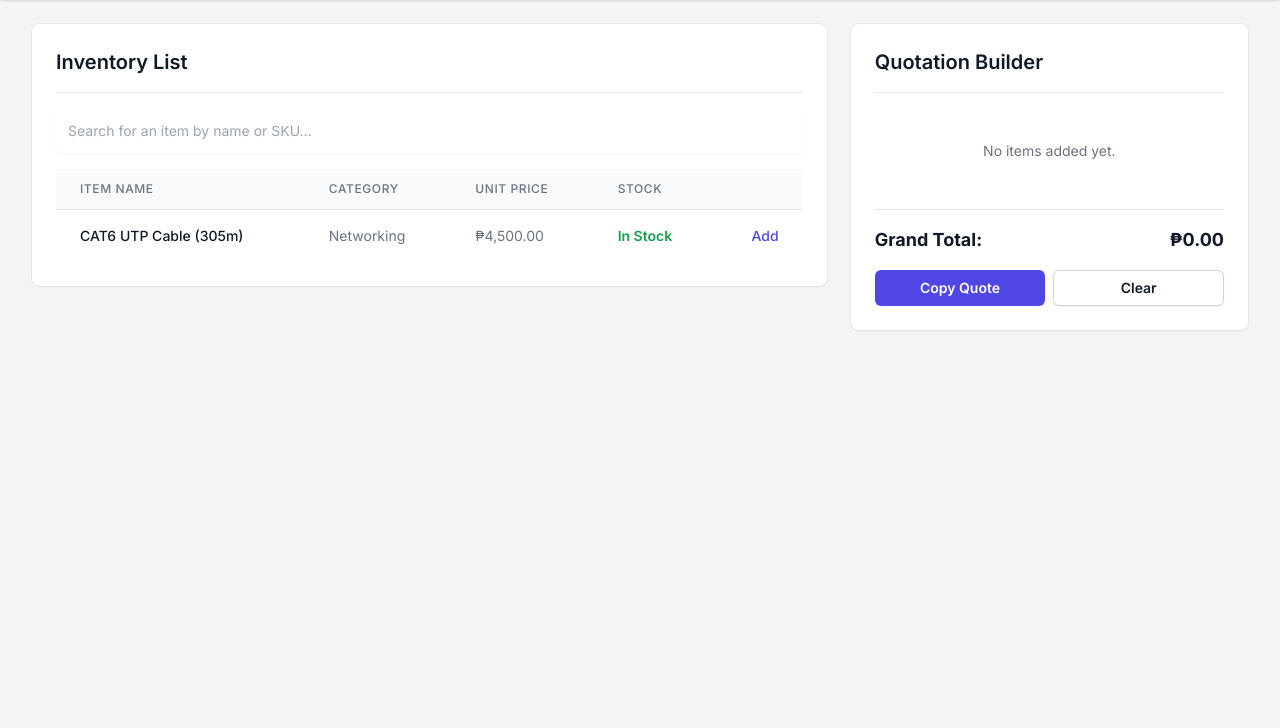
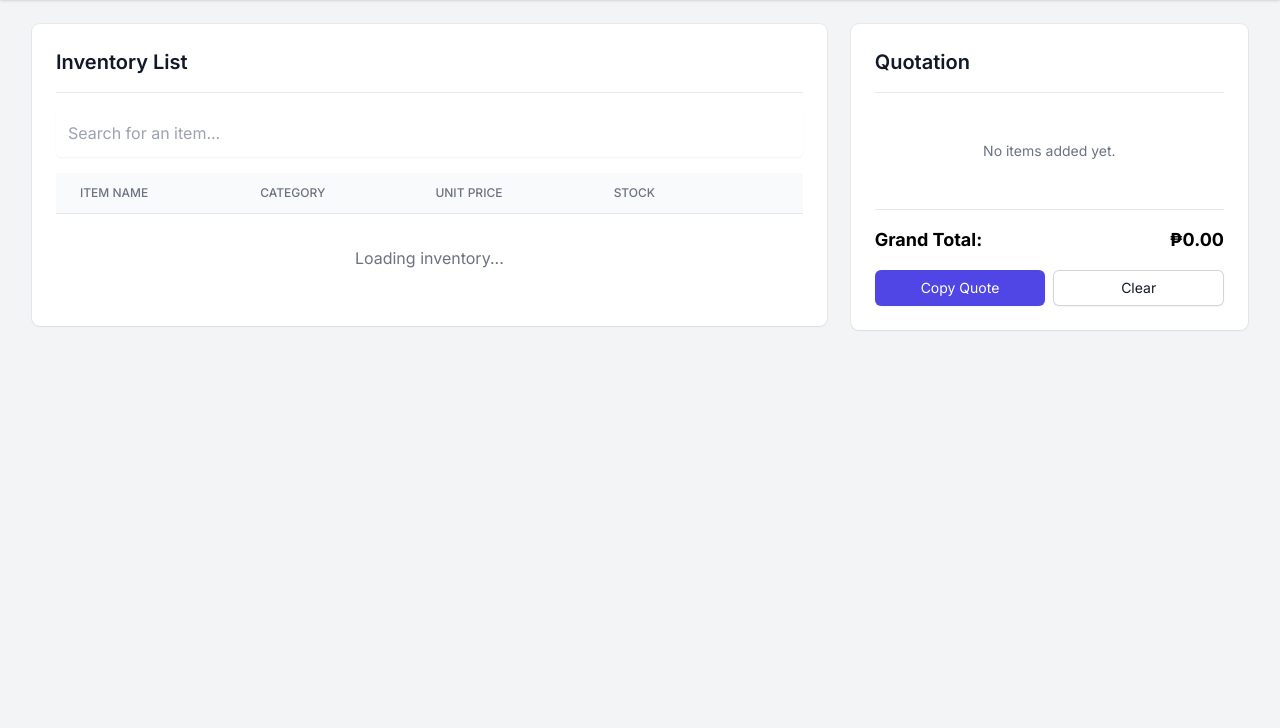
Before and after one commit to raginbananaman/capso.github.io, a plain HTML site: page inventory.html in a window 1280 px wide. Shown: the part 72-800 px from the top of the page. Drawn offline with nearby package versions, Linux system fonts and the light colour scheme; a script that the page names is missing.

Commit message:
Update inventory.html

```diff
--- a/inventory.html
+++ b/inventory.html
@@ -5,57 +5,43 @@
     <meta name="viewport" content="width=device-width, initial-scale=1.0">
     <title>Smart Inventory - CAPSo V4</title>
 
-    <!-- Tailwind CSS for styling -->
     <script src="https://cdn.tailwindcss.com"></script>
-
-    <!-- Google Font for consistency -->
     <link href="https://fonts.googleapis.com/css2?family=Inter:wght@400;500;600;700&display=swap" rel="stylesheet">
 
-    <style>
-        /* Set the default font for the page */
-        body { font-family: 'Inter', sans-serif; }
-    </style>
+    <!-- Link to the single, shared CSS file -->
+    <link rel="stylesheet" href="style.css">
 </head>
 <body class="h-full">
 
 <div class="min-h-full">
-    <!-- The shared navigation will be loaded here by navigation.js -->
+
+    <!-- The shared navigation will be loaded into this empty div -->
     <div id="nav-placeholder"></div>
 
     <main>
         <div class="mx-auto max-w-7xl py-6 sm:px-6 lg:px-8">
-            <!-- Main content grid -->
             <div class="flex flex-col lg:flex-row gap-6">
 
                 <!-- Left Column: Inventory Viewer -->
                 <div class="lg:w-2/3 space-y-6">
                     <div class="bg-white shadow-sm ring-1 ring-gray-900/5 rounded-lg p-6">
                         <h2 class="text-xl font-semibold leading-7 text-gray-900 border-b border-gray-200 pb-4 mb-4">Inventory List</h2>
-                        <input type="text" id="searchInput" placeholder="Search for an item by name or SKU..." class="block w-full rounded-md border-gray-300 shadow-sm focus:border-indigo-500 focus:ring-indigo-500 sm:text-sm p-3 mb-4">
+                        <input type="text" id="searchInput" placeholder="Search for an item..." class="block w-full rounded-md border-gray-300 shadow-sm p-3 mb-4">
 
                         <div class="overflow-x-auto">
                             <table class="min-w-full divide-y divide-gray-200">
                                 <thead class="bg-gray-50">
                                     <tr>
-                                        <th scope="col" class="px-6 py-3 text-left text-xs font-medium text-gray-500 uppercase tracking-wider">Item Name</th>
-                                        <th scope="col" class="px-6 py-3 text-left text-xs font-medium text-gray-500 uppercase tracking-wider">Category</th>
-                                        <th scope="col" class="px-6 py-3 text-left text-xs font-medium text-gray-500 uppercase tracking-wider">Unit Price</th>
-                                        <th scope="col" class="px-6 py-3 text-left text-xs font-medium text-gray-500 uppercase tracking-wider">Stock</th>
-                                        <th scope="col" class="relative px-6 py-3"><span class="sr-only">Add</span></th>
+                                        <th class="px-6 py-3 text-left text-xs font-medium text-gray-500 uppercase">Item Name</th>
+                                        <th class="px-6 py-3 text-left text-xs font-medium text-gray-500 uppercase">Category</th>
+                                        <th class="px-6 py-3 text-left text-xs font-medium text-gray-500 uppercase">Unit Price</th>
+                                        <th class="px-6 py-3 text-left text-xs font-medium text-gray-500 uppercase">Stock</th>
+                                        <th class="relative px-6 py-3"></th>
                                     </tr>
                                 </thead>
                                 <tbody id="inventory-body" class="bg-white divide-y divide-gray-200">
-                                    <!-- Example Row (to be replaced by JS) -->
-                                    <tr>
-                                        <td class="px-6 py-4 whitespace-nowrap text-sm font-medium text-gray-900">CAT6 UTP Cable (305m)</td>
-                                        <td class="px-6 py-4 whitespace-nowrap text-sm text-gray-500">Networking</td>
-                                        <td class="px-6 py-4 whitespace-nowrap text-sm text-gray-500">₱4,500.00</td>
-                                        <td class="px-6 py-4 whitespace-nowrap text-sm text-green-600 font-semibold">In Stock</td>
-                                        <td class="px-6 py-4 whitespace-nowrap text-right text-sm font-medium">
-                                            <button class="text-indigo-600 hover:text-indigo-900">Add</button>
-                                        </td>
-                                    </tr>
-                                    <!-- More items will be loaded here by JavaScript -->
+                                    <!-- JS will populate this -->
+                                    <tr><td colspan="5" class="text-center p-8 text-gray-500">Loading inventory...</td></tr>
                                 </tbody>
                             </table>
                         </div>
@@ -65,19 +51,18 @@
                 <!-- Right Column: Quotation Builder -->
                 <div class="lg:w-1/3">
                     <div class="bg-white shadow-sm ring-1 ring-gray-900/5 rounded-lg p-6">
-                        <h2 class="text-xl font-semibold leading-7 text-gray-900 border-b border-gray-200 pb-4 mb-4">Quotation Builder</h2>
+                        <h2 class="text-xl font-semibold text-gray-900 border-b pb-4 mb-4">Quotation</h2>
                         <div id="quote-body" class="space-y-3">
-                            <!-- Items added to the quote will appear here -->
                             <p class="text-sm text-gray-500 text-center py-8">No items added yet.</p>
                         </div>
-                        <div class="border-t border-gray-200 mt-4 pt-4 space-y-4">
-                            <div class="flex justify-between font-bold text-lg text-gray-900">
+                        <div class="border-t mt-4 pt-4 space-y-4">
+                            <div class="flex justify-between font-bold text-lg">
                                 <span>Grand Total:</span>
                                 <span id="grand-total">₱0.00</span>
                             </div>
                             <div class="flex space-x-2">
-                                <button id="copy-quote-btn" class="flex-1 rounded-md bg-indigo-600 px-3 py-2 text-sm font-semibold text-white shadow-sm hover:bg-indigo-500">Copy Quote</button>
-                                <button id="clear-quote-btn" class="flex-1 rounded-md bg-white px-3 py-2 text-sm font-semibold text-gray-900 shadow-sm ring-1 ring-inset ring-gray-300 hover:bg-gray-50">Clear</button>
+                                <button id="copy-quote-btn" class="flex-1 rounded-md bg-indigo-600 px-3 py-2 text-sm text-white shadow-sm hover:bg-indigo-500">Copy Quote</button>
+                                <button id="clear-quote-btn" class="flex-1 rounded-md bg-white px-3 py-2 text-sm text-gray-900 shadow-sm ring-1 ring-inset ring-gray-300 hover:bg-gray-50">Clear</button>
                             </div>
                         </div>
                     </div>
@@ -88,9 +73,8 @@
     </main>
 </div>
 
-<!-- Scripts -->
+<!-- Scripts MUST be in this order -->
 <script src="navigation.js"></script>
-<!-- Firebase SDKs will be added here later -->
 <script src="inventory.js"></script>
 
 </body>
```
